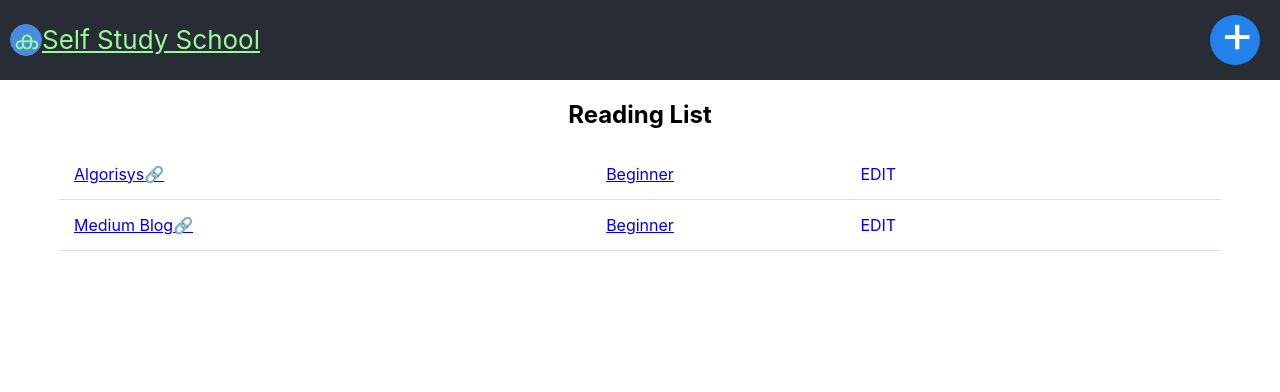
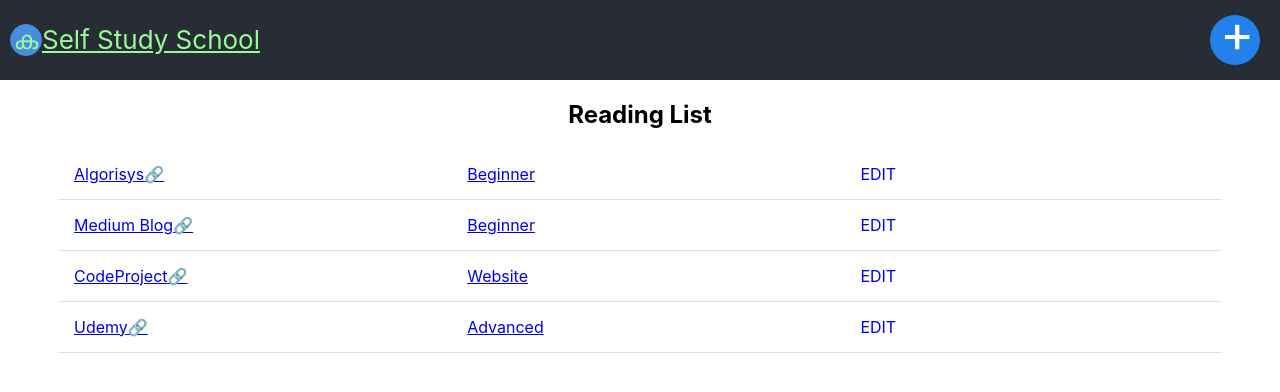
Before and after one commit to rajeshpillai/fullstack-react-hooks, a React (Create React App) app: page / in a window 1280 px wide. Shown: the top 392 px of the page. Built offline with nearby package versions, Linux system fonts and the light colour scheme.

Commit message:
CSS Updates

```diff
--- a/src/App.js
+++ b/src/App.js
@@ -9,6 +9,8 @@
 const defaultState = [
   { id: 1, url: "http://algorisys.com", title: "Algorisys", desc: "", category:"Beginner" },
   { id: 2,url: "https://medium.com/@rajeshpillai", title: "Medium Blog",desc: "", category:"Beginner"  },
+  { id: 3, url: "https://codeproject.com", title: "CodeProject", desc: "", category:"Website" },
+  { id: 4,url: "https://udemy.com", title: "Udemy",desc: "", category:"Advanced"  },
 
 ];
 function App() {
--- a/src/features/posts/posts.css
+++ b/src/features/posts/posts.css
@@ -57,6 +57,7 @@
 .post > * {
   padding: 10px;
   width:30%;
+  text-align: left;
 }
 
 .post-url {
```
